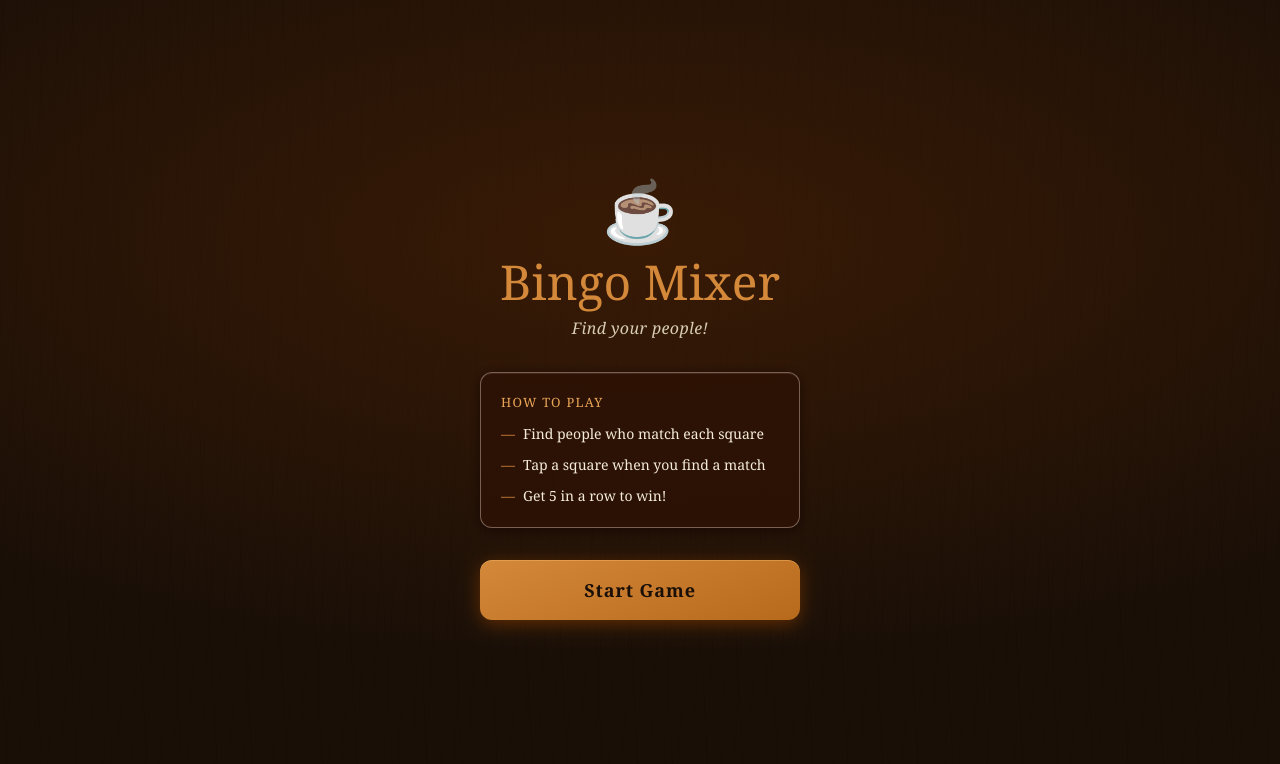
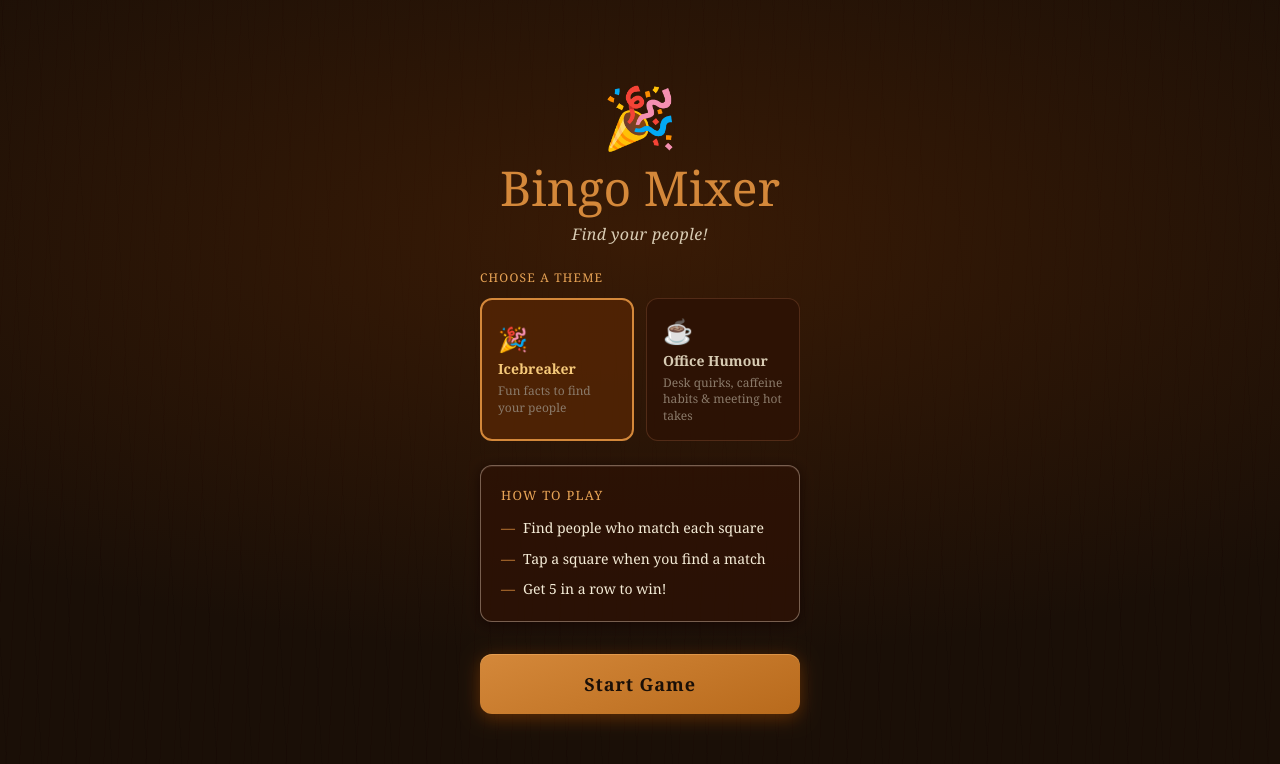
Before and after one commit to thomasreynes/my-agent, a React (Vite) app: page / in a window 1280 px wide. Shown: the top 764 px of the page. Built offline with nearby package versions, Linux system fonts and the light colour scheme.

Commit message:
feat: Add Office Humour Bingo theme with theme selector
Agent-Logs-Url: https://github.com/thomasreynes/my-agent/sessions/3ab75e78-c491-4fee-a3c2-ae4dae372555

Co-authored-by: thomasreynes <230738259+thomasreynes@users.noreply.github.com>

```diff
--- a/src/App.tsx
+++ b/src/App.tsx
@@ -9,14 +9,22 @@ function App() {
     board,
     winningSquareIds,
     showBingoModal,
+    selectedTheme,
     startGame,
     handleSquareClick,
     resetGame,
     dismissModal,
+    selectTheme,
   } = useBingoGame();
 
   if (gameState === 'start') {
-    return <StartScreen onStart={startGame} />;
+    return (
+      <StartScreen
+        onStart={startGame}
+        selectedTheme={selectedTheme}
+        onSelectTheme={selectTheme}
+      />
+    );
   }
 
   return (
--- a/src/components/StartScreen.tsx
+++ b/src/components/StartScreen.tsx
@@ -1,13 +1,20 @@
+import type { ThemeId, Theme } from '../types';
+import { themes } from '../data/questions';
+
 interface StartScreenProps {
   onStart: () => void;
+  selectedTheme: ThemeId;
+  onSelectTheme: (themeId: ThemeId) => void;
 }
 
-export function StartScreen({ onStart }: StartScreenProps) {
+export function StartScreen({ onStart, selectedTheme, onSelectTheme }: StartScreenProps) {
+  const activeTheme = themes[selectedTheme];
+
   return (
     <div className="flex flex-col items-center justify-center min-h-full p-6">
       <div className="text-center max-w-xs w-full">
-        {/* Coffee cup icon */}
-        <div className="text-6xl mb-3 select-none" aria-hidden="true">☕</div>
+        {/* Theme icon */}
+        <div className="text-6xl mb-3 select-none" aria-hidden="true">{activeTheme.emoji}</div>
 
         <h1
           className="text-5xl text-amber mb-1 leading-tight"
@@ -16,11 +23,56 @@ export function StartScreen({ onStart }: StartScreenProps) {
           Bingo Mixer
         </h1>
         <p
-          className="text-chalk text-base italic mb-8 tracking-wide"
+          className="text-chalk text-base italic mb-6 tracking-wide"
           style={{ fontFamily: 'var(--font-body)' }}
         >
           Find your people!
         </p>
+
+        {/* Theme selector */}
+        <div className="mb-6">
+          <p
+            className="text-amber-light text-xs uppercase tracking-widest mb-3 text-left"
+            style={{ fontFamily: 'var(--font-display)' }}
+          >
+            Choose a theme
+          </p>
+          <div className="grid grid-cols-2 gap-3">
+            {(Object.values(themes) as Theme[]).map((theme) => {
+              const isSelected = selectedTheme === theme.id;
+              return (
+                <button
+                  key={theme.id}
+                  onClick={() => onSelectTheme(theme.id)}
+                  className="rounded-xl p-4 text-left transition-all duration-150 active:scale-95"
+                  style={{
+                    background: isSelected ? 'oklch(0.32 0.08 50 / 0.9)' : 'oklch(0.22 0.05 45 / 0.85)',
+                    border: isSelected ? '2px solid #D4883A' : '1px solid oklch(0.45 0.08 50 / 0.5)',
+                    outline: 'none',
+                  }}
+                  aria-pressed={isSelected}
+                >
+                  <div className="text-2xl mb-1">{theme.emoji}</div>
+                  <div
+                    className="text-sm font-semibold mb-1"
+                    style={{
+                      fontFamily: 'var(--font-display)',
+                      color: isSelected ? '#F5C97A' : '#D8CCB4',
+                    }}
+                  >
+                    {theme.label}
+                  </div>
+                  <div
+                    className="text-xs leading-snug"
+                    style={{ fontFamily: 'var(--font-body)', color: '#8A7A6A' }}
+                  >
+                    {theme.description}
+                  </div>
+                </button>
+              );
+            })}
+          </div>
+        </div>
 
         {/* Chalkboard instructions panel */}
         <div
--- a/src/data/questions.ts
+++ b/src/data/questions.ts
@@ -1,3 +1,5 @@
+import type { ThemeId, Theme } from '../types';
+
 export const questions: string[] = [
   "bikes to work",
   "has lived in another country",
@@ -25,4 +27,51 @@ export const questions: string[] = [
   "knows sign language",
 ];
 
+export const officeHumourQuestions: string[] = [
+  // Desk quirks
+  "has a suspiciously large mug collection",
+  "desk is covered in sticky notes",
+  "has a plant that is definitely dying",
+  "hoards office supplies",
+  "has a standing desk they never stand at",
+  "keyboard is louder than everyone else's",
+  "has a motivational quote they ignore daily",
+  "snack drawer fully stocked at all times",
+  // Caffeine habits
+  "can't function before first coffee",
+  "has a precise tea steeping routine",
+  "judges decaf drinkers silently",
+  "always knows when a fresh pot is ready",
+  "has their own personal coffee blend",
+  "switches to herbal tea after lunch",
+  "energy drink hidden in desk drawer",
+  "arrived early just to get the good coffee",
+  // Meeting hot takes
+  "says 'this could have been an email'",
+  "is always muted when they start speaking",
+  "proposes a meeting to plan the next meeting",
+  "quick sync that ran 45 minutes over",
+  "multitasks visibly on video calls",
+  "starts every meeting with 'can everyone hear me?'",
+  "gives unsolicited updates on unrelated projects",
+  "always the one who shares their screen correctly",
+];
+
+export const themes: Record<ThemeId, Theme> = {
+  icebreaker: {
+    id: 'icebreaker',
+    label: 'Icebreaker',
+    emoji: '🎉',
+    description: 'Fun facts to find your people',
+    questions,
+  },
+  office: {
+    id: 'office',
+    label: 'Office Humour',
+    emoji: '☕',
+    description: 'Desk quirks, caffeine habits & meeting hot takes',
+    questions: officeHumourQuestions,
+  },
+};
+
 export const FREE_SPACE = "FREE SPACE";
--- a/src/hooks/useBingoGame.ts
+++ b/src/hooks/useBingoGame.ts
@@ -1,5 +1,6 @@
 import { useState, useCallback, useMemo, useEffect } from 'react';
-import type { BingoSquareData, BingoLine, GameState } from '../types';
+import type { BingoSquareData, BingoLine, GameState, ThemeId } from '../types';
+import { themes } from '../data/questions';
 import {
   generateBoard,
   toggleSquare,
@@ -13,6 +14,7 @@ export interface BingoGameState {
   winningLine: BingoLine | null;
   winningSquareIds: Set<number>;
   showBingoModal: boolean;
+  selectedTheme: ThemeId;
 }
 
 export interface BingoGameActions {
@@ -20,6 +22,7 @@ export interface BingoGameActions {
   handleSquareClick: (squareId: number) => void;
   resetGame: () => void;
   dismissModal: () => void;
+  selectTheme: (themeId: ThemeId) => void;
 }
 
 const STORAGE_KEY = 'bingo-game-state';
@@ -30,6 +33,7 @@ interface StoredGameData {
   gameState: GameState;
   board: BingoSquareData[];
   winningLine: BingoLine | null;
+  selectedTheme: ThemeId;
 }
 
 function validateStoredData(data: unknown): data is StoredGameData {
@@ -66,10 +70,13 @@ function validateStoredData(data: unknown): data is StoredGameData {
     return false;
   }
 
+  if (
+    obj.winningLine !== null &&
+    typeof obj.winningLine !== 'object'
+  ) {
+    return false;
+  }
   if (obj.winningLine !== null) {
-    if (typeof obj.winningLine !== 'object') {
-      return false;
-    }
     const line = obj.winningLine as Record<string, unknown>;
     if (
       typeof line.type !== 'string' ||
@@ -81,10 +88,18 @@ function validateStoredData(data: unknown): data is StoredGameData {
     }
   }
 
+  const validThemes: ThemeId[] = ['icebreaker', 'office'];
+  if (
+    obj.selectedTheme !== undefined &&
+    !validThemes.includes(obj.selectedTheme as ThemeId)
+  ) {
+    return false;
+  }
+
   return true;
 }
 
-function loadGameState(): Pick<BingoGameState, 'gameState' | 'board' | 'winningLine'> | null {
+function loadGameState(): Pick<BingoGameState, 'gameState' | 'board' | 'winningLine' | 'selectedTheme'> | null {
   // SSR guard
   if (typeof window === 'undefined') {
     return null;
@@ -103,6 +118,7 @@ function loadGameState(): Pick<BingoGameState, 'gameState' | 'board' | 'winningL
         gameState: parsed.gameState,
         board: parsed.board,
         winningLine: parsed.winningLine,
+        selectedTheme: (parsed as { selectedTheme?: ThemeId }).selectedTheme ?? 'icebreaker',
       };
     } else {
       console.warn('Invalid game state data in localStorage, clearing...');
@@ -118,7 +134,7 @@ function loadGameState(): Pick<BingoGameState, 'gameState' | 'board' | 'winningL
   return null;
 }
 
-function saveGameState(gameState: GameState, board: BingoSquareData[], winningLine: BingoLine | null): void {
+function saveGameState(gameState: GameState, board: BingoSquareData[], winningLine: BingoLine | null, selectedTheme: ThemeId): void {
   // SSR guard
   if (typeof window === 'undefined') {
     return;
@@ -130,6 +146,7 @@ function saveGameState(gameState: GameState, board: BingoSquareData[], winningLi
       gameState,
       board,
       winningLine,
+      selectedTheme,
     };
     localStorage.setItem(STORAGE_KEY, JSON.stringify(data));
   } catch (error) {
@@ -150,6 +167,9 @@ export function useBingoGame(): BingoGameState & BingoGameActions {
     () => loadedState?.winningLine || null
   );
   const [showBingoModal, setShowBingoModal] = useState(false);
+  const [selectedTheme, setSelectedTheme] = useState<ThemeId>(
+    () => loadedState?.selectedTheme ?? 'icebreaker'
+  );
 
   const winningSquareIds = useMemo(
     () => getWinningSquareIds(winningLine),
@@ -158,14 +178,18 @@ export function useBingoGame(): BingoGameState & BingoGameActions {
 
   // Save game state to localStorage whenever it changes
   useEffect(() => {
-    saveGameState(gameState, board, winningLine);
-  }, [gameState, board, winningLine]);
+    saveGameState(gameState, board, winningLine, selectedTheme);
+  }, [gameState, board, winningLine, selectedTheme]);
+
+  const selectTheme = useCallback((themeId: ThemeId) => {
+    setSelectedTheme(themeId);
+  }, []);
 
   const startGame = useCallback(() => {
-    setBoard(generateBoard());
+    setBoard(generateBoard(themes[selectedTheme].questions));
     setWinningLine(null);
     setGameState('playing');
-  }, []);
+  }, [selectedTheme]);
 
   const handleSquareClick = useCallback((squareId: number) => {
     setBoard((currentBoard) => {
@@ -203,9 +227,11 @@ export function useBingoGame(): BingoGameState & BingoGameActions {
     winningLine,
     winningSquareIds,
     showBingoModal,
+    selectedTheme,
     startGame,
     handleSquareClick,
     resetGame,
     dismissModal,
+    selectTheme,
   };
 }
--- a/src/utils/bingoLogic.ts
+++ b/src/utils/bingoLogic.ts
@@ -20,10 +20,10 @@ function shuffleArray<T>(array: T[]): T[] {
 }
 
 /**
- * Generate a new 5x5 bingo board
+ * Generate a new 5x5 bingo board from the given question pool (defaults to icebreaker questions)
  */
-export function generateBoard(): BingoSquareData[] {
-  const shuffledQuestions = shuffleArray(questions).slice(0, 24);
+export function generateBoard(questionPool: string[] = questions): BingoSquareData[] {
+  const shuffledQuestions = shuffleArray(questionPool).slice(0, 24);
   const board: BingoSquareData[] = [];
 
   let questionIndex = 0;
```
Also changed, not shown: src/types/index.ts (+10 -0 lines), 1 other file (tests, documents, lock files or other folders).
